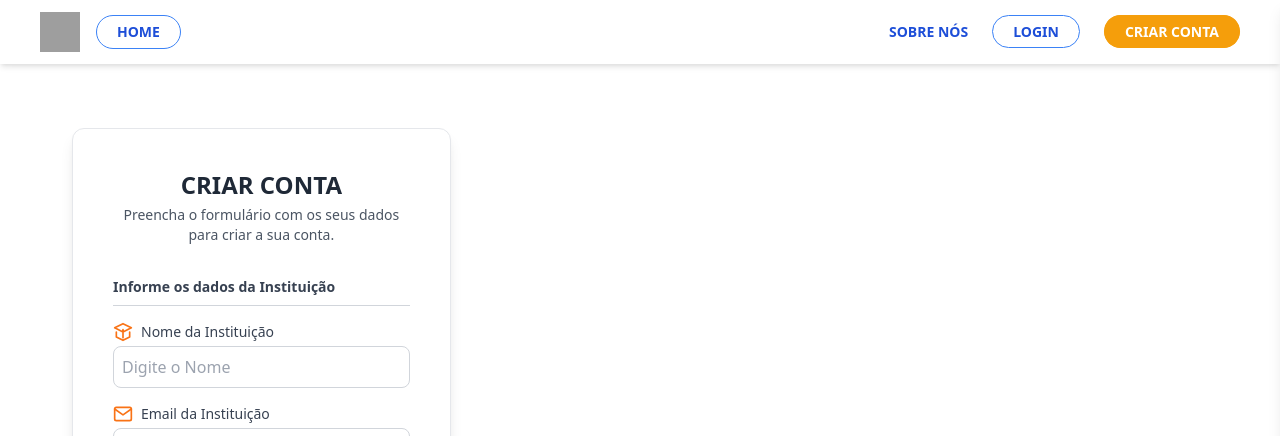
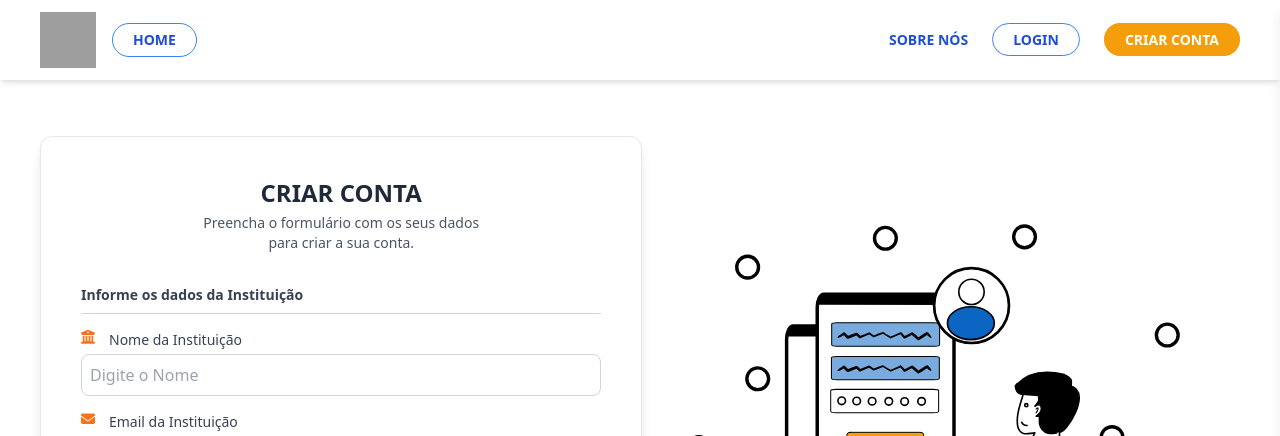
Before and after one commit to HermanHoque/RateSchool02, a Flask app: template app/templates/criarConta.html in a window 1280 px wide. Shown: the top 436 px of the page. Run offline with Flask 3, Linux system fonts and the light colour scheme; the template is opened without the code that fills it, so the values that code supplies are empty; some libraries are stand-ins or nearby versions; grey boxes are pictures that could not be loaded.

Commit message:
tela de criar conta

```diff
--- a/app/routes/__init__.py
+++ b/app/routes/__init__.py
@@ -1,3 +1,4 @@
-from .routes import ola_bp
+from .index import index_bp
+from .escola import escola_bp
 
-bp = [ola_bp]
+bp = [index_bp, escola_bp]
--- a/app/templates/base.html
+++ b/app/templates/base.html
@@ -3,7 +3,9 @@
 <head>
   <meta charset="UTF-8" />
   <meta name="viewport" content="width=device-width, initial-scale=1.0" />
-  <title>RateSchool</title>
+  <title>{% block title %}RateSchool{% endblock %}</title>
+  <favicon href="{{ url_for('static', filename='imgs/rateShoollogo.svg') }}"/>
+  <link rel="stylesheet" href="https://cdnjs.cloudflare.com/ajax/libs/font-awesome/6.4.0/css/all.min.css">
   <link href="https://cdn.jsdelivr.net/npm/tailwindcss@2.2.19/dist/tailwind.min.css" rel="stylesheet">
   <script src="https://kit.fontawesome.com/a076d05399.js" crossorigin="anonymous"></script>
 
@@ -23,7 +25,7 @@
 
       <!-- Lado Esquerdo (Logo + Home) -->
       <div class="flex items-center space-x-4">
-        <img src="rateShoollogo.svg" alt="RateSchool Logo" class="w-10 h-10">
+        <img src="{{ url_for('static', filename='imgs/rateShoollogo.svg') }}" alt="RateSchool Logo" class="w-14 h-14">
         <a href="#" class="border border-blue-500 text-blue-700 py-1.5 px-5 rounded-full text-sm font-semibold hover:bg-blue-600 hover:text-white transition duration-300">
           HOME
         </a>
--- a/app/templates/criarConta.html
+++ b/app/templates/criarConta.html
@@ -16,11 +16,11 @@
         }
     </style>
 
-<div class="md:p-8 flex flex-col md:flex-row">
+<div class="flex pt-10 flex-col md:flex-row">
 
 
     <!-- Formulário de Criação de Conta -->
-        <div class="w-full md:w-1/2 lg:w-5/12 xl:w-4/12 bg-white p-8 sm:p-10 rounded-xl shadow-lg border border-gray-200">
+        <div class="w-full md:w-7/12 lg:w-7/12 xl:w-8/12 bg-white p-8 sm:p-10 rounded-xl shadow-lg border border-gray-200">
 
             <h1 class="text-2xl font-bold text-gray-800 text-center mb-1">CRIAR CONTA</h1>
             <p class="text-sm text-gray-600 text-center mb-8">
@@ -36,7 +36,7 @@
 
                     <div>
                         <label for="nome_instituicao" class="flex items-center text-sm font-medium text-gray-700 mb-1">
-                            <svg class="w-5 h-5 mr-2 text-custom-orange" xmlns="http://www.w3.org/2000/svg" viewBox="0 0 24 24" fill="none" stroke="currentColor" stroke-width="2" stroke-linecap="round" stroke-linejoin="round"><path d="M12 2l10 5-10 5-10-5 10-5zm0 17v-10"/><path d="M4 12v6l8 4 8-4v-6"/></svg>
+                            <i class="w-5 h-5 mr-2 text-custom-orange fa-solid fa-building-columns"></i>
                             Nome da Instituição
                         </label>
                         <input type="text" id="nome_instituicao" name="nome_instituicao" placeholder="Digite o Nome" required
@@ -45,7 +45,7 @@
 
                     <div>
                         <label for="email_instituicao" class="flex items-center text-sm font-medium text-gray-700 mb-1">
-                            <svg class="w-5 h-5 mr-2 text-custom-orange" xmlns="http://www.w3.org/2000/svg" viewBox="0 0 24 24" fill="none" stroke="currentColor" stroke-width="2" stroke-linecap="round" stroke-linejoin="round"><path d="M4 4h16c1.1 0 2 .9 2 2v12c0 1.1-.9 2-2 2H4c-1.1 0-2-.9-2-2V6c0-1.1.9-2 2-2z"/><polyline points="22,6 12,13 2,6"/></svg>
+                            <i class="w-5 h-5 mr-2 text-custom-orange fa-solid fa-envelope"></i>
                             Email da Instituição
                         </label>
                         <input type="email" id="email_instituicao" name="email_instituicao" placeholder="Digite o Email" required
@@ -54,7 +54,7 @@
 
                     <div>
                         <label for="endereco_instituicao" class="flex items-center text-sm font-medium text-gray-700 mb-1">
-                            <svg class="w-5 h-5 mr-2 text-custom-orange" xmlns="http://www.w3.org/2000/svg" viewBox="0 0 24 24" fill="none" stroke="currentColor" stroke-width="2" stroke-linecap="round" stroke-linejoin="round"><path d="M21 10c0 7-9 13-9 13s-9-6-9-13a9 9 0 0 1 18 0z"/><circle cx="12" cy="10" r="3"/></svg>
+                            <i class="w-5 h-5 mr-2 text-custom-orange fa-solid fa-location-dot"></i>
                             Endereça da Instituição
                         </label>
                         <input type="text" id="endereco_instituicao" name="endereco_instituicao" placeholder="Digite o Endereço" required
@@ -67,7 +67,7 @@
 
                     <div>
                         <label for="nome_responsavel" class="flex items-center text-sm font-medium text-gray-700 mb-1">
-                            <svg class="w-5 h-5 mr-2 text-custom-orange" xmlns="http://www.w3.org/2000/svg" viewBox="0 0 24 24" fill="none" stroke="currentColor" stroke-width="2" stroke-linecap="round" stroke-linejoin="round"><path d="M20 21v-2a4 4 0 0 0-4-4H8a4 4 0 0 0-4 4v2"/><circle cx="12" cy="7" r="4"/></svg>
+                            <i class="w-5 h-5 mr-2 text-custom-orange fa-solid fa-user"></i>
                             Nome do Responsável
                         </label>
                         <input type="text" id="nome_responsavel" name="nome_responsavel" placeholder="Digite o nome completo" required
@@ -75,8 +75,17 @@
                     </div>
 
                     <div>
+                        <label for="nome_responsavel" class="flex items-center text-sm font-medium text-gray-700 mb-1">
+                            <i class="w-5 h-5 mr-2 text-custom-orange fa-solid fa-envelope"></i>
+                            Email do Responsável
+                        </label>
+                        <input type="text" id="email_responsavel" name="email_responsavel" placeholder="Digite o Email" required
+                               class="w-full p-2 border border-gray-300 rounded-lg focus:ring-custom-blue focus:border-custom-blue" />
+                    </div>
+
+                    <div>
                         <label for="telefone_responsavel" class="flex items-center text-sm font-medium text-gray-700 mb-1">
-                            <svg class="w-5 h-5 mr-2 text-custom-orange" xmlns="http://www.w3.org/2000/svg" viewBox="0 0 24 24" fill="none" stroke="currentColor" stroke-width="2" stroke-linecap="round" stroke-linejoin="round"><path d="M22 16.92v3a2 2 0 0 1-2.18 2 19.79 19.79 0 0 1-8.63-3.07 19.5 19.5 0 0 1-6-6A19.79 19.79 0 0 1 2 4.18V2.82A2 2 0 0 1 4.18 2 2.75 2.75 0 0 1 5 2.25c.16.08.32.17.47.27l1.88 1.1a1 1 0 0 1 .45 1.48L5.75 8.25a1 1 0 0 0 0 1.5l3 3a1 1 0 0 0 1.5 0l2.75-2.05a1 1 0 0 1 1.48.45l1.1 1.88c.1.15.19.31.27.47.07.16.04.34-.09.47l-1.5 1.5A2.75 2.75 0 0 0 22 16.92z"/></svg>
+                            <i class="w-5 h-5 mr-2 text-custom-orange fa-solid fa-phone"></i>
                             Telefone do Responsável
                         </label>
                         <input type="tel" id="telefone_responsavel" name="telefone_responsavel" placeholder="Digite o nº de telefone" required
@@ -86,7 +95,7 @@
 
                 <div>
                     <label for="password" class="flex items-center text-sm font-medium text-gray-700 mb-1">
-                        <svg class="w-5 h-5 mr-2 text-custom-orange" xmlns="http://www.w3.org/2000/svg" viewBox="0 0 24 24" fill="none" stroke="currentColor" stroke-width="2" stroke-linecap="round" stroke-linejoin="round"><rect x="3" y="11" width="18" height="11" rx="2" ry="2"/><path d="M7 11V7a5 5 0 0 1 10 0v4"/></svg>
+                        <i class="w-5 h-5 mr-2 text-custom-orange fa-solid fa-lock"></i>
                         Palavra Pass
                     </label>
                     <input type="password" id="password" name="password" placeholder="Digite a sua palavra pass" required
@@ -95,7 +104,7 @@
 
                 <div>
                     <label for="confirm_password" class="flex items-center text-sm font-medium text-gray-700 mb-1">
-                        <svg class="w-5 h-5 mr-2 text-custom-orange" xmlns="http://www.w3.org/2000/svg" viewBox="0 0 24 24" fill="none" stroke="currentColor" stroke-width="2" stroke-linecap="round" stroke-linejoin="round"><rect x="3" y="11" width="18" height="11" rx="2" ry="2"/><path d="M7 11V7a5 5 0 0 1 10 0v4"/></svg>
+                        <i class="w-5 h-5 mr-2 text-custom-orange fa-solid fa-lock"></i>
                         Confirme a Palavra Pass
                     </label>
                     <input type="password" id="confirm_password" name="confirm_password" placeholder="Digite a sua palavra pass" required
@@ -116,8 +125,8 @@
         </div>
 
         <!-- Ilustração ao lado do formulário em telas maiores -->
-        <div class="hidden md:flex md:w-1/2 lg:w-7/12 xl:w-8/12 p-8 justify-center items-center">
-            <img src="placeholder_illustration.svg" alt="Ilustração de criação de conta" class="w-full max-w-lg h-auto" />
+        <div class="hidden md:flex md:w-1/2 lg:w-7/12 xl:w-8/12 p-8 justify-center items-start pt-20">
+            <img src="{{ url_for('static', filename='imgs/ilustraçãoCriar.svg') }}" alt="Ilustração de criação de conta" class="w-50" />
 
         </div>
 </div>
```
Also changed, not shown: app/routes/escola.py (added, +9 -0 lines), app/routes/index.py (added, +8 -0 lines), app/routes/routes.py (deleted, +0 -13 lines), app/static/imgs/ilustraçãoCriar.svg (added), app/static/imgs/rateShool logo4.png (added), app/static/imgs/rateShoollogo.svg (added).
